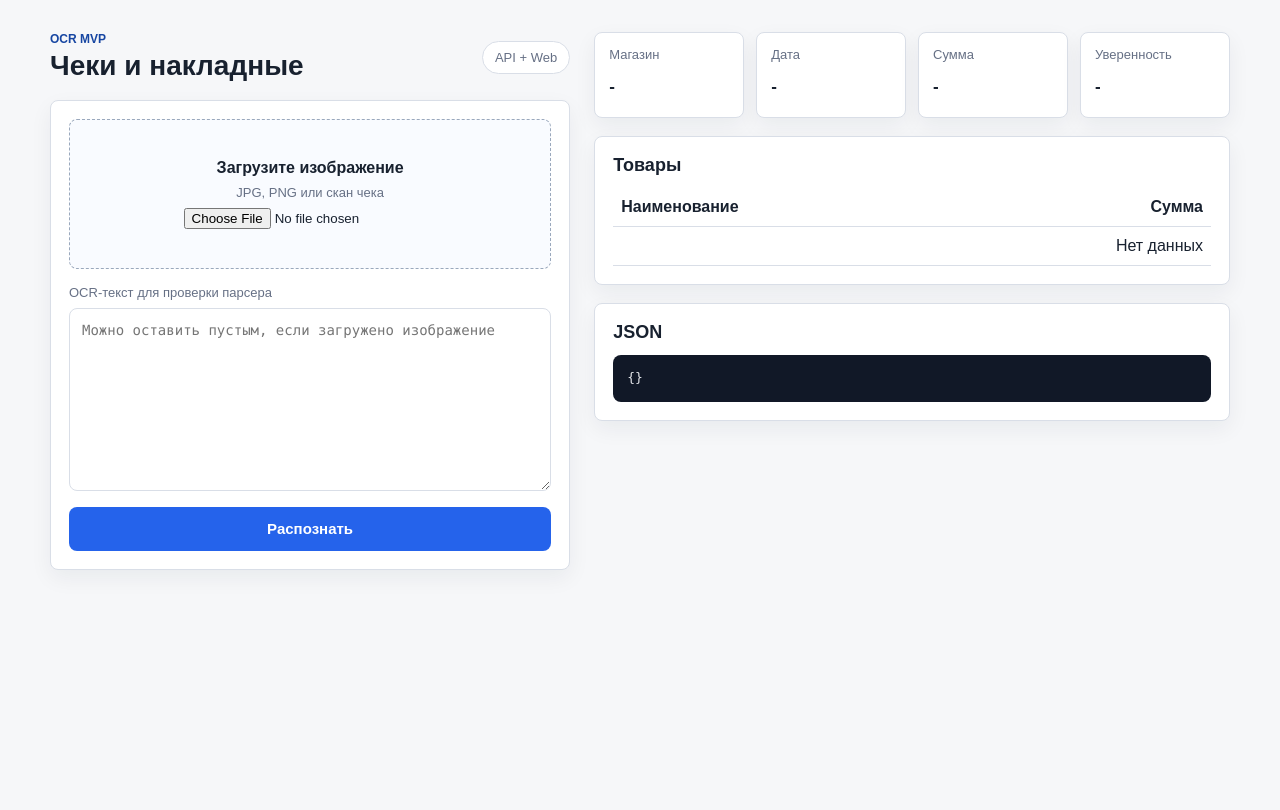
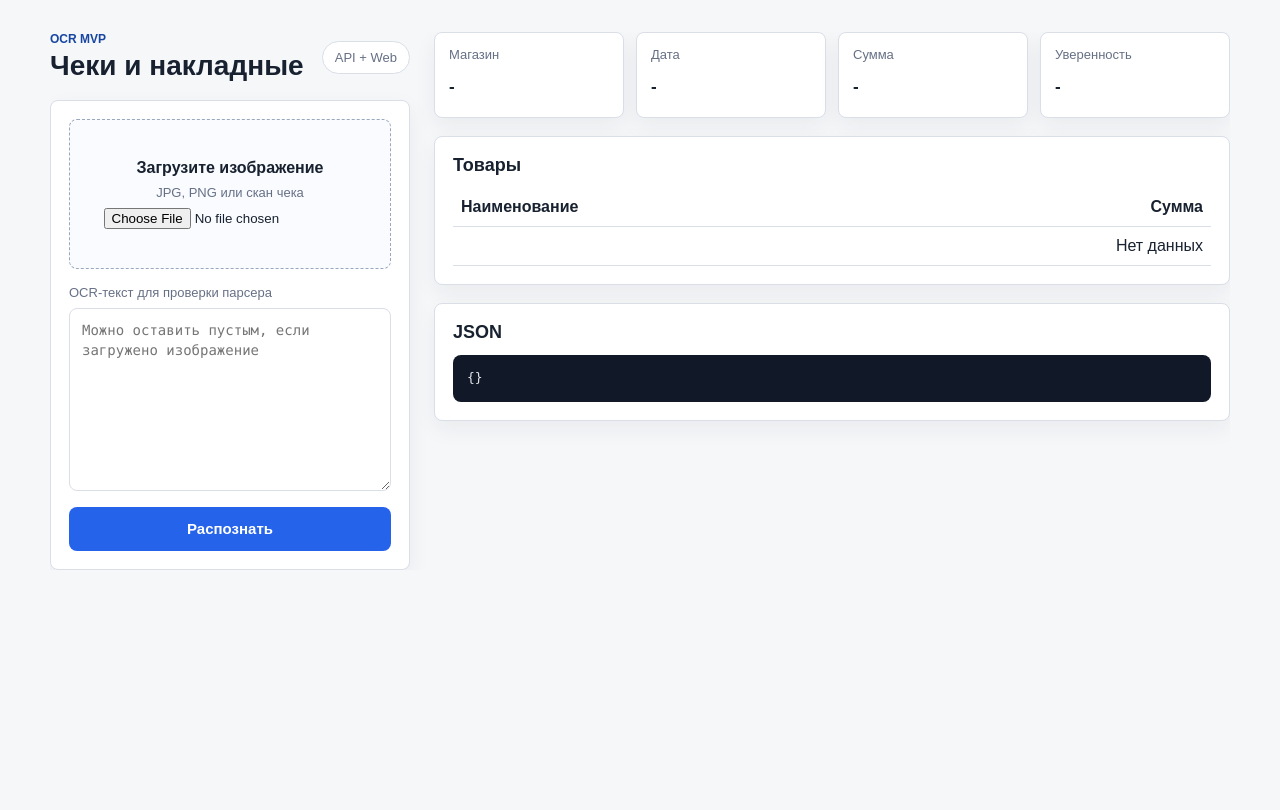
Before and after one commit to unfatee/receipt_ocr_mvp, a FastAPI app: page / in a window 1280 px wide. Shown: the top 810 px of the page. Run offline with FastAPI, Linux system fonts and the light colour scheme.

Commit message:
Fix JSON layout overflow

```diff
--- a/static/style.css
+++ b/static/style.css
@@ -23,10 +23,11 @@ body {
 
 .app-shell {
   display: grid;
-  grid-template-columns: minmax(320px, 0.9fr) minmax(420px, 1.1fr);
+  grid-template-columns: minmax(280px, 360px) minmax(0, 1fr);
   gap: 24px;
   width: min(1180px, calc(100vw - 32px));
   margin: 32px auto;
+  overflow-x: hidden;
 }
 
 .workspace,
@@ -34,6 +35,20 @@ body {
   display: grid;
   gap: 18px;
   align-content: start;
+  min-width: 0;
+}
+
+.results,
+.panel,
+.metric {
+  min-width: 0;
+}
+.results {
+  min-width: 0;
+}
+
+.panel {
+  min-width: 0;
 }
 
 .topbar {
@@ -182,6 +197,8 @@ td:last-child {
 }
 
 pre {
+  width: 100%;
+  max-width: 100%;
   max-height: 420px;
   overflow: auto;
   margin: 12px 0 0;
@@ -191,6 +208,16 @@ pre {
   padding: 14px;
   font-size: 13px;
   line-height: 1.45;
+
+  white-space: pre-wrap;
+  overflow-wrap: anywhere;
+  word-break: break-all;
+}
+
+pre code {
+  white-space: pre-wrap;
+  overflow-wrap: anywhere;
+  word-break: break-all;
 }
 
 @media (max-width: 900px) {
--- a/templates/index.html
+++ b/templates/index.html
@@ -4,7 +4,7 @@
     <meta charset="utf-8" />
     <meta name="viewport" content="width=device-width, initial-scale=1" />
     <title>Receipt OCR MVP</title>
-    <link rel="stylesheet" href="/static/style.css" />
+    <link rel="stylesheet" href="/static/style.css?v=2">
   </head>
   <body>
     <main class="app-shell">
```
